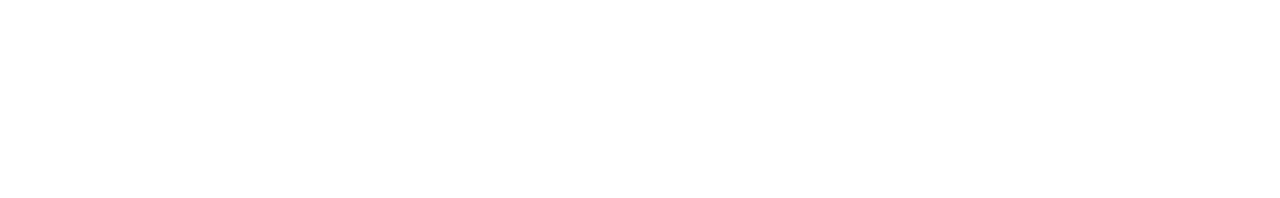
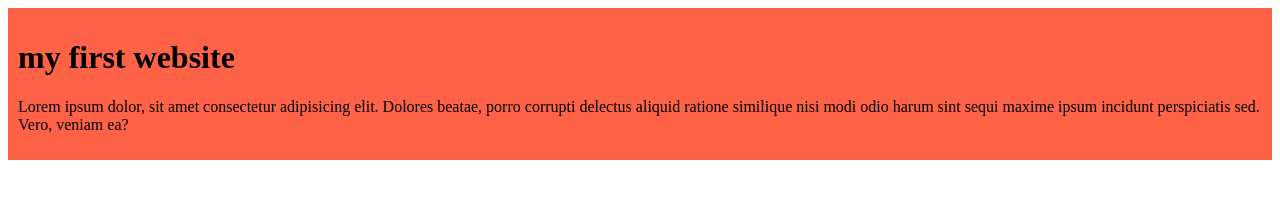
Before and after one commit to minalrana0678/my-first-github-repos, a plain HTML site: page index.html in a window 1280 px wide. Drawn offline with Linux system fonts and the light colour scheme.

Commit message:
added my first blog

```diff
--- a/index.html
+++ b/index.html
@@ -4,8 +4,12 @@
     <meta charset="UTF-8">
     <meta name="viewport" content="width=device-width, initial-scale=1.0">
     <title>My first ever github repo</title>
+    <link rel="stylesheet" href="/styles/blog.css">
 </head>
 <body>
-
+    <div>
+        <h1>my first website</h1>
+    <p>Lorem ipsum dolor, sit amet consectetur adipisicing elit. Dolores beatae, porro corrupti delectus aliquid ratione similique nisi modi odio harum sint sequi maxime ipsum incidunt perspiciatis sed. Vero, veniam ea?</p>
+    </div>
 </body>
 </html>
--- /dev/null
+++ b/styles/blog.css
@@ -0,0 +1,4 @@
+div{
+ background-color: tomato;
+   padding: 10px;
+}
```
